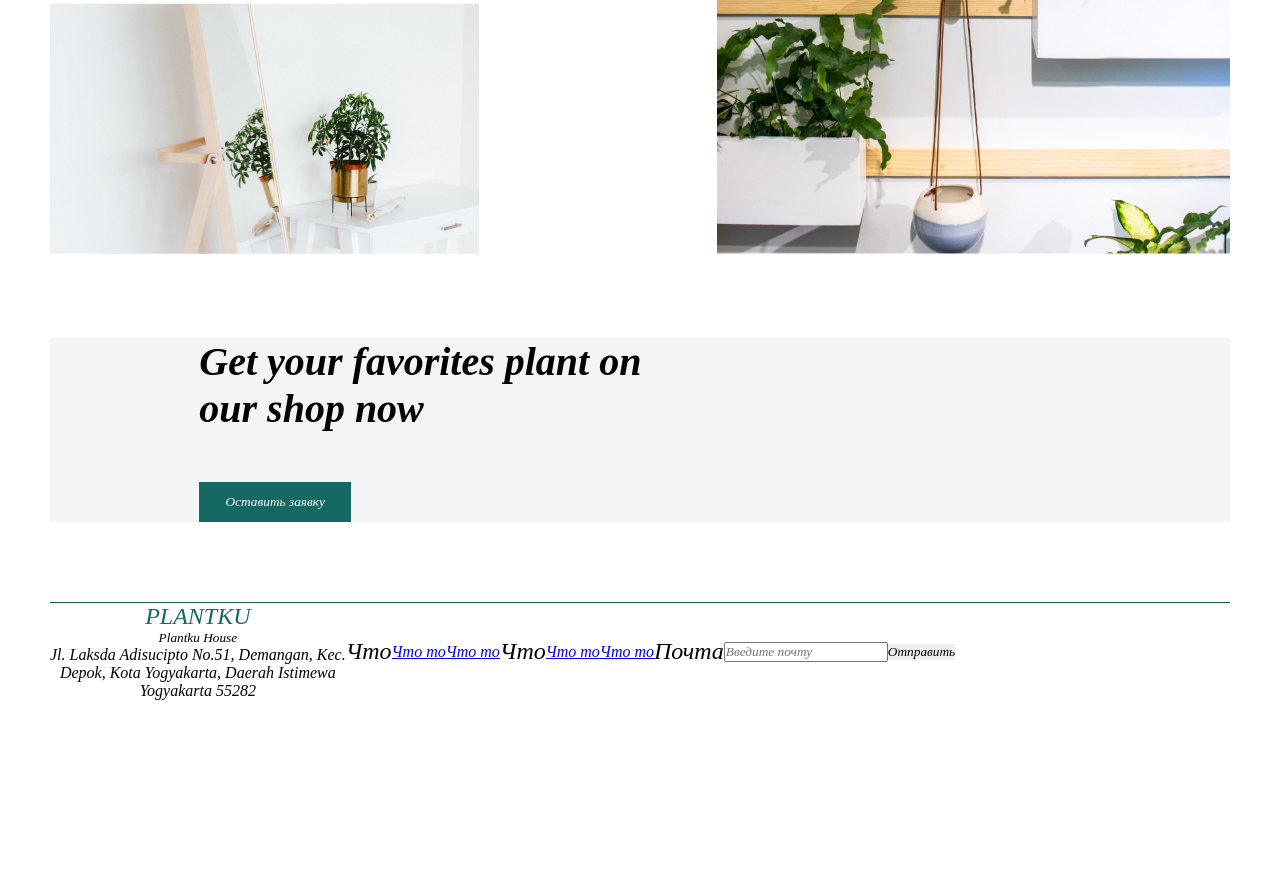
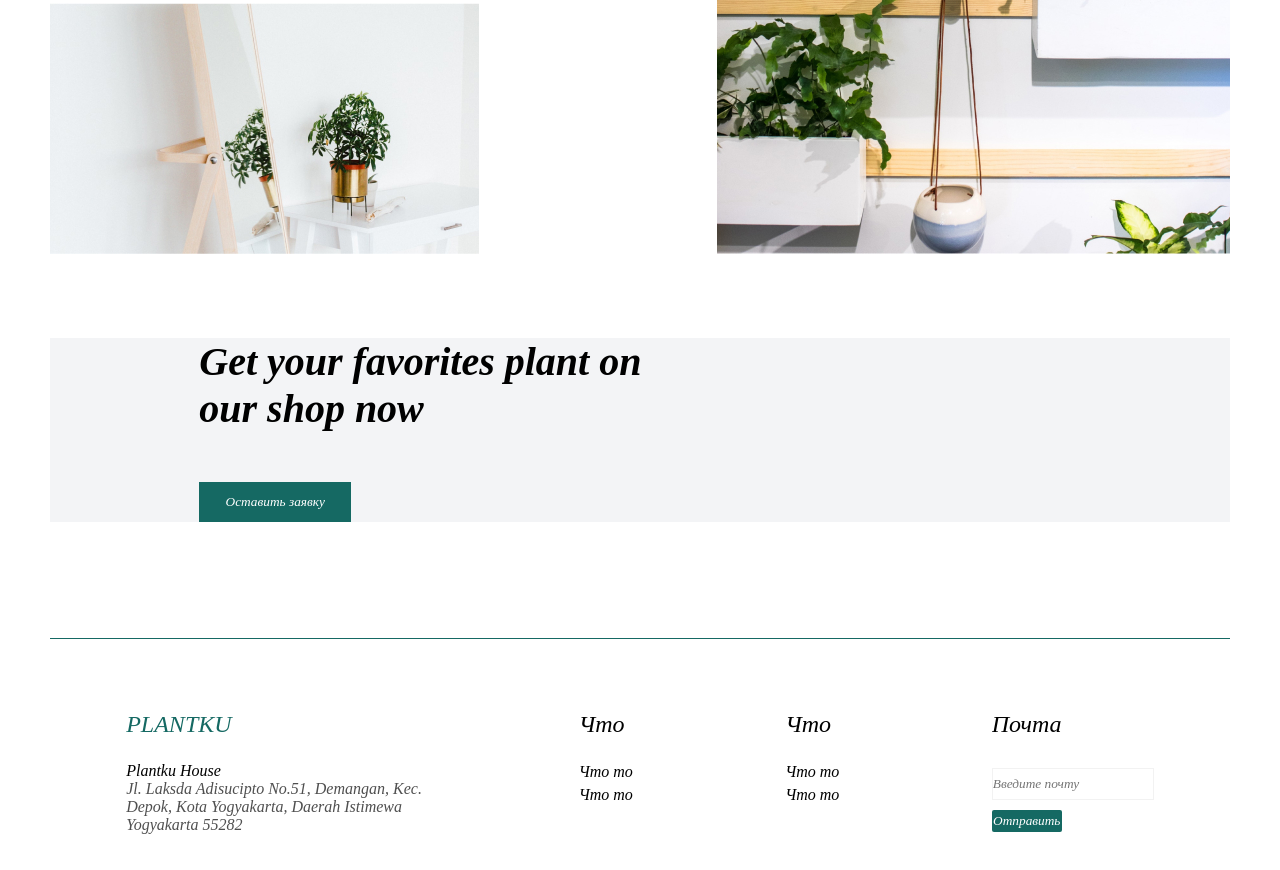
Before and after one commit to Tilekdevs/SPA-page-use-BEM-methodology, a plain HTML site: page index.html in a window 1280 px wide. Shown: the part 1863-2733 px from the top of the page. Before the commit the page ends 2563 px from the top, so only its background shows below. Drawn offline with Linux system fonts and the light colour scheme.

Commit message:
fix: footer-blocks

```diff
--- a/css/style.scss
+++ b/css/style.scss
@@ -307,6 +307,9 @@ button {
 
 .footer {
 	width: 100%;
+	height: 268px;
+	align-items: center;
+	display: grid;
 	text-align: center;
 	padding: 0 50px 0 50px;
 
@@ -319,15 +322,22 @@ button {
 		display: flex;
 		align-items: center;
 
+		h2 {
+			margin-bottom: 20px;
+			font-weight: 500;
+			font-size: 24px;
+		}
 	}
 	&__logo {
+		text-align: start;
 		h2 {
-			font-weight: 500;
-			font-size: 24px;
 			color: #156963;
+			margin-bottom: 24px;
 		}
 	}
 	&__address {
+		width: 300px;
+		text-align: start;
 		h5 {
 			font-weight: 500;
 			font-size: 16px;
@@ -336,4 +346,39 @@ button {
 			color: #4F4F4F;
 		}
 	}
+
+	&__about {
+		display: flex;
+		justify-content: space-around;
+	}
+
+	&__aboutUs {
+		display: flex;
+		align-items: start;
+		gap: 5px;
+		flex-direction: column;
+
+		a {
+			text-decoration: none;
+			color: black;
+		}
+
+		&:last-child {
+			align-items: start;
+			gap: 10px;
+
+			input {
+				border: 1px solid #F2F2F2;
+				height: 32px;
+			}
+
+			button {
+				width: 70px;
+				height: 22px;
+				color: white;
+				border-radius: 2px;
+				background: #156963;
+			}
+		}
+	}
 }
--- a/index.html
+++ b/index.html
@@ -237,14 +237,13 @@
 
 			<footer class="footer">
 				<div class="footer__line"></div>
-				<div class='footer__aboutUs'>
+				<div class='footer__about'>
 					<div class="footer__logo">
 						<h2>PLANTKU</h2>
-						<div class='address'>
-
+						<div class='footer__address'>
+							<h5>Plantku House</h5>
+							<p>Jl. Laksda Adisucipto No.51, Demangan, Kec. <br/>Depok, Kota Yogyakarta, Daerah Istimewa <br/>Yogyakarta 55282</p>
 						</div>
-						<h5>Plantku House</h5>
-						<p>Jl. Laksda Adisucipto No.51, Demangan, Kec. <br/>Depok, Kota Yogyakarta, Daerah Istimewa <br/>Yogyakarta 55282</p>
 					</div>
 					<div class='footer__aboutUs'>
 						<h2>Что</h2>
```
Also changed, not shown: css/style.css, 1 other file.
